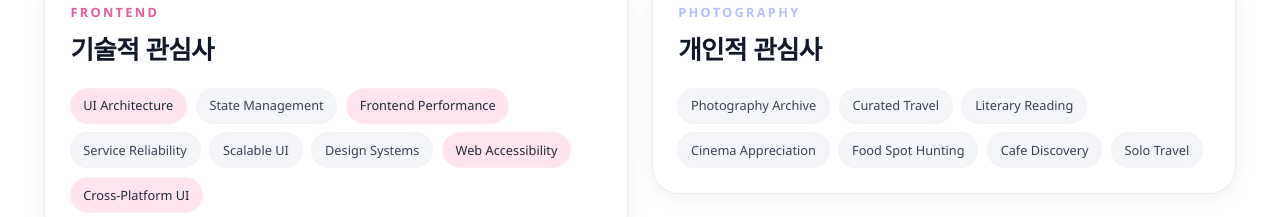
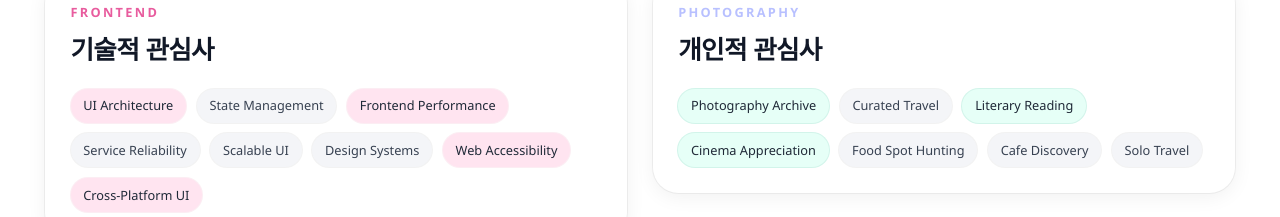
Before and after one commit to yyyys2/portfolio, a React (Vite) app: page / in a window 1280 px wide. Shown: the part 1370-1587 px from the top of the page. Built offline with nearby package versions, Linux system fonts and the light colour scheme; a web font is replaced by a local one.

Commit message:
feat(interests): add external links for personal hobbies

```diff
--- a/src/i18n/en.ts
+++ b/src/i18n/en.ts
@@ -161,10 +161,19 @@ export const en = {
       personalTag: "Photography",
       personalTitle: "Personal Interest",
       personalKeywords: [
-        { label: "Photography Archive" },
+        {
+          label: "Photography Archive",
+          href: "https://www.instagram.com/_mysweetvalentine/",
+        },
         { label: "Curated Travel" },
-        { label: "Literary Reading" },
-        { label: "Cinema Appreciation" },
+        {
+          label: "Literary Reading",
+          href: "https://pedia.watcha.com/ko-KR/users/nkPvrzO8Jvgar/contents/books",
+        },
+        {
+          label: "Cinema Appreciation",
+          href: "https://pedia.watcha.com/ko-KR/users/nkPvrzO8Jvgar/contents/movies",
+        },
         { label: "Food Spot Hunting" },
         { label: "Cafe Discovery" },
         { label: "Solo Travel" },
--- a/src/i18n/ko.ts
+++ b/src/i18n/ko.ts
@@ -154,10 +154,19 @@ export const ko = {
       personalTag: "Photography",
       personalTitle: "개인적 관심사",
       personalKeywords: [
-        { label: "Photography Archive" },
+        {
+          label: "Photography Archive",
+          href: "https://www.instagram.com/_mysweetvalentine/",
+        },
         { label: "Curated Travel" },
-        { label: "Literary Reading" },
-        { label: "Cinema Appreciation" },
+        {
+          label: "Literary Reading",
+          href: "https://pedia.watcha.com/ko-KR/users/nkPvrzO8Jvgar/contents/books",
+        },
+        {
+          label: "Cinema Appreciation",
+          href: "https://pedia.watcha.com/ko-KR/users/nkPvrzO8Jvgar/contents/movies",
+        },
         { label: "Food Spot Hunting" },
         { label: "Cafe Discovery" },
         { label: "Solo Travel" },
```
